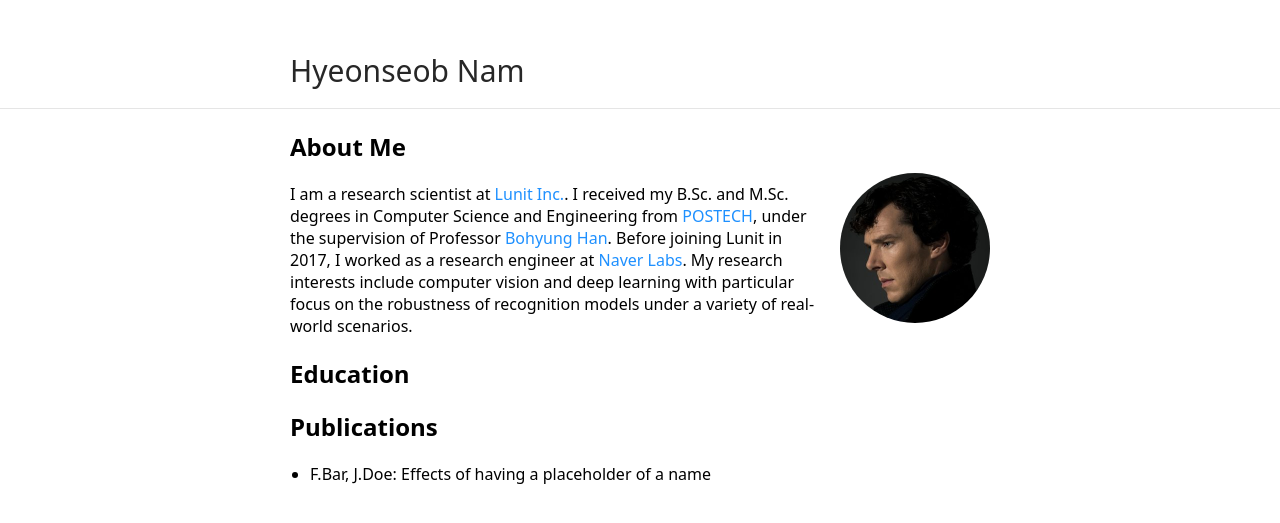
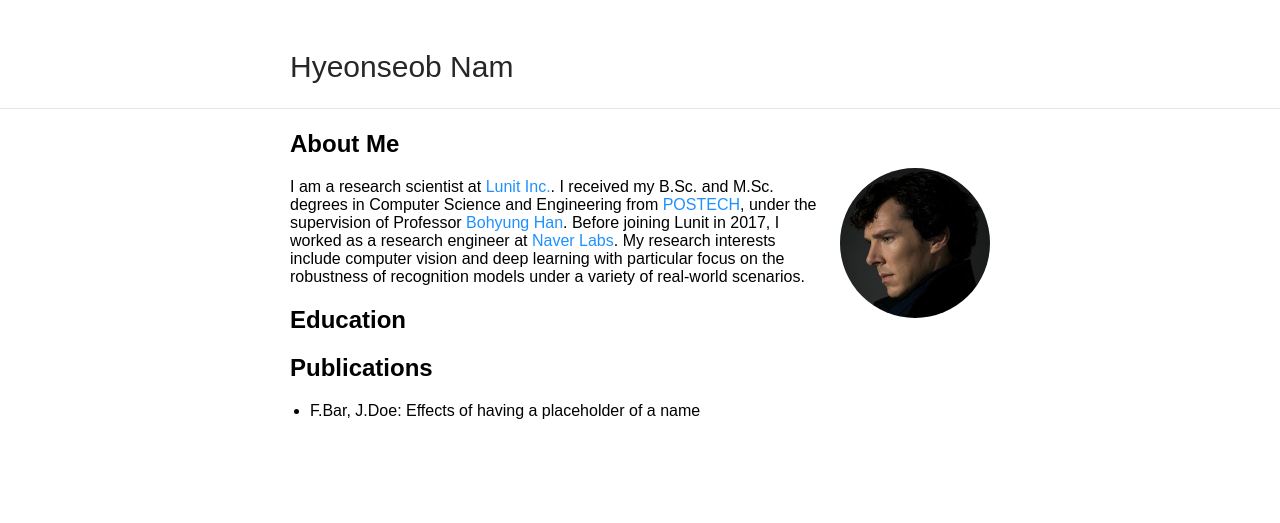
Before and after one commit to gholste/hyeonseobnam.github.io, a Jekyll site: the page built from index.md, in a window 1280 px wide. Shown: the top 523 px of the page. Built offline with Jekyll 4.4.1, drawn with Linux system fonts in a browser that asks for light colours.

Commit message:
Update _style.scss

```diff
--- a/_sass/_style.scss
+++ b/_sass/_style.scss
@@ -12,7 +12,7 @@ html {
 }
 body {
     margin: 0;
-    font-family: "Noto Sans", sans-serif;
+    font-family: sans-serif;
     height: 100%;
 }
 a {
```
